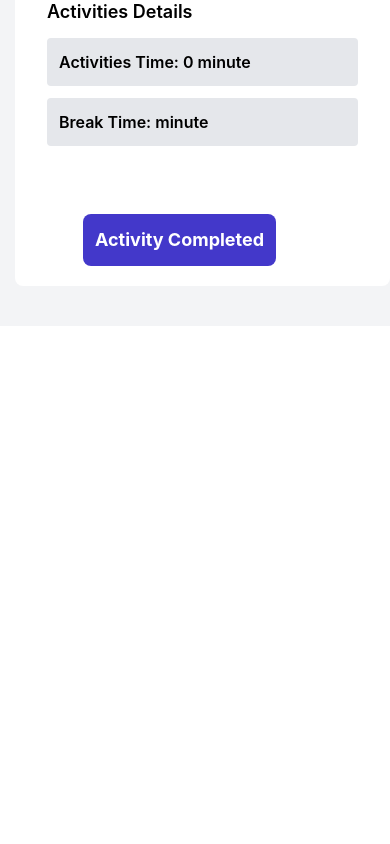
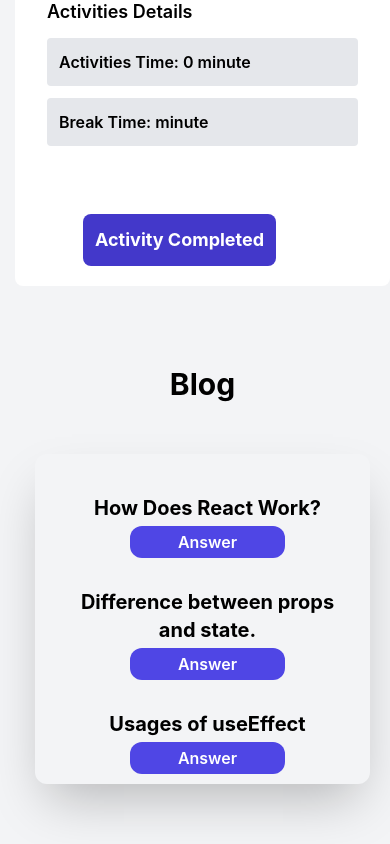
Before and after one commit to MMamunurRashid/Daily-Activities, a React (Create React App) app: page / in a window 390 px wide. Shown: the part 3230-4074 px from the top of the page. Before the commit the page ends 3556 px from the top, so only its background shows below. Built offline with nearby package versions, Linux system fonts and the light colour scheme.

Commit message:
blog added

```diff
--- a/src/App.js
+++ b/src/App.js
@@ -3,6 +3,7 @@ import Activities from "./Component/Activities/Activities";
 import Header from "./Component/Header/Header";
 import { ToastContainer, toast } from "react-toastify";
 import "react-toastify/dist/ReactToastify.css";
+import Blog from "./Component/Blog/Blog";
 
 function App() {
   return (
@@ -10,6 +11,7 @@ function App() {
       <ToastContainer></ToastContainer>
       <Header></Header>
       <Activities></Activities>
+      <Blog></Blog>
     </div>
   );
 }
--- a/src/Component/Blog/Blog.css
+++ b/src/Component/Blog/Blog.css
@@ -0,0 +1,23 @@
+.Blog {
+  display: flex;
+}
+@media screen and (max-width: 668px) {
+  .Blog {
+    text-align: center;
+    display: block;
+    padding: 10px 20px;
+  }
+  .each-blog {
+    padding-top: 30px;
+  }
+}
+@media screen and (max-width: 920px) {
+  .Blog {
+    text-align: center;
+    display: block;
+    padding-left: 30px;
+  }
+  .each-blog {
+    padding-top: 30px;
+  }
+}
--- /dev/null
+++ b/src/Component/Blog/Blog.js
@@ -0,0 +1,65 @@
+import React from "react";
+import "./Blog.css";
+import Swal from "sweetalert2";
+const Blog = () => {
+  const questionOne = () => {
+    Swal.fire(
+      "How Does React Work?",
+      "ReactJS divides the UI into isolated reusable pieces of code known as components. React components work similarly to JavaScript functions as they accept arbitrary inputs called properties or props. It's possible to have as many components as necessary without cluttering your code",
+      "question"
+    );
+  };
+  const questionTwo = () => {
+    Swal.fire(
+      "Difference between props and state.",
+      "Props are used to pass data from one component to another. The state is a local data storage that is local to the component only and cannot be passed to other components.",
+      "question"
+    );
+  };
+  const questionThree = () => {
+    Swal.fire(
+      "Usages of useEffect",
+      "The useEffect Hook allows you to perform side effects in your components. Some examples of side effects are: fetching data, directly updating the DOM, and timers. useEffect accepts two arguments. The second argument is optional.",
+      "question"
+    );
+  };
+
+  return (
+    <div className="pt-20">
+      <h1 className="text-center font-bold text-3xl pb-8">Blog</h1>
+      <div className="Blog justify-evenly shadow-2xl m-5 py-5 rounded-xl">
+        <div className="each-blog">
+          <h1 className="text-xl font-bold">How Does React Work?</h1>
+          <button
+            onClick={questionOne}
+            className=" mt-1 border-0 bg-indigo-600 hover:bg-indigo-300 active:bg-red-500 text-white font-semibold rounded-xl px-12 py-1"
+          >
+            Answer
+          </button>
+        </div>
+        <div className="each-blog">
+          <h1 className="text-xl font-bold">
+            Difference between props and state.
+          </h1>
+          <button
+            onClick={questionTwo}
+            className=" mt-1 border-0 bg-indigo-600 hover:bg-indigo-300 active:bg-red-500 text-white font-semibold rounded-xl px-12 py-1"
+          >
+            Answer
+          </button>
+        </div>
+        <div className="each-blog">
+          <h1 className="text-xl font-bold">Usages of useEffect</h1>
+          <button
+            onClick={questionThree}
+            className=" mt-1 border-0 bg-indigo-600 hover:bg-indigo-300 active:bg-red-500 text-white font-semibold rounded-xl px-12 py-1"
+          >
+            Answer
+          </button>
+        </div>
+      </div>
+    </div>
+  );
+};
+
+export default Blog;
--- a/src/Component/User/User.js
+++ b/src/Component/User/User.js
@@ -60,7 +60,7 @@ const User = (props) => {
         </h1>
         <div className="mt-10">
           <h1 className="pl-3 text-lg font-semibold">Add a Break</h1>
-          <div className="text-center mt-3 rounded bg-gray-300 py-5 mx-2">
+          <div className="text-center mt-3 rounded bg-gray-300 py-5 mx-1">
             {Break.map((Break) => (
               <button
                 key={Break.id}
```
Also changed, not shown: src/Component/Blog/Bloog.js (deleted).
